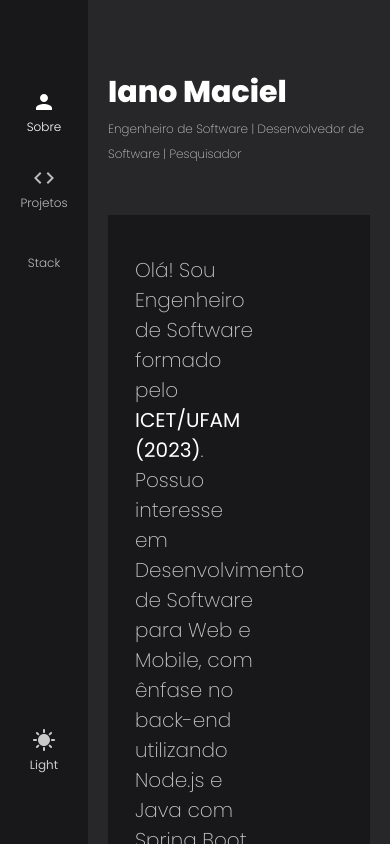
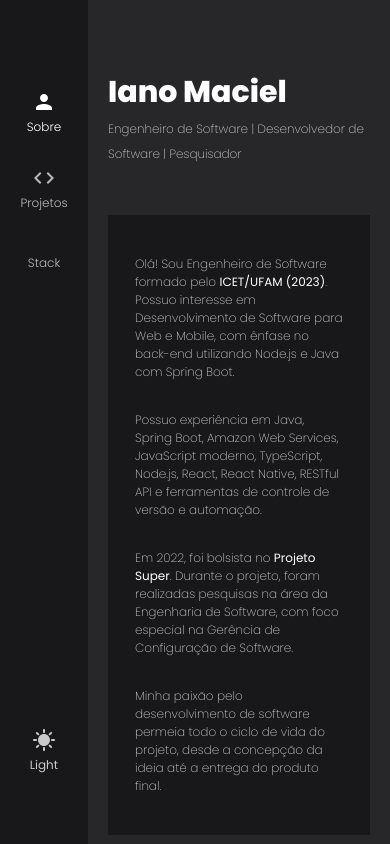
Before and after one commit to IanoMaciel/portfolio, a React (Create React App) app: page / in a window 390 px wide. Built offline with nearby package versions, Linux system fonts and the light colour scheme; some icons are missing.

Commit message:
feat: responsive

```diff
--- a/src/components/AboutMeCard/styles.ts
+++ b/src/components/AboutMeCard/styles.ts
@@ -7,6 +7,12 @@ export const Container = styled.div`
     display: flex;
     flex-direction: row;
     padding: 10px 27px;
+
+    @media (max-width: 430px) {
+        > div > p {
+            font-size: 12px;
+        }
+    }
 `
 
 export const Contant = styled.div`
@@ -26,6 +32,10 @@ export const Contant = styled.div`
         font-weight: 400;
     }
 
+    @media (max-width: 430px) {
+        width: 100%;
+    }
+
 `
 export const Profile = styled.div`
     width: 40%;
@@ -33,4 +43,8 @@ export const Profile = styled.div`
     display: flex;
     align-items: center;
     justify-content: center;
+
+    @media (max-width: 430px) {
+        display: none;
+    }
 `
--- a/src/components/Card/styles.ts
+++ b/src/components/Card/styles.ts
@@ -46,7 +46,7 @@ export const Information = styled.div`
         width: 100%;
     }
 
-    @media (max-width: 428px) {
+    @media (max-width: 430px) {
 
         h3 {
             font-size: 16px;
--- a/src/components/ContactMe/index.tsx
+++ b/src/components/ContactMe/index.tsx
@@ -1,6 +1,6 @@
 import * as S from './styles'
 
-import { FaGithub, FaLinkedin } from "react-icons/fa";
+import { FaGithub, FaLinkedin, FaWhatsappSquare } from "react-icons/fa";
 import { AiFillInstagram } from 'react-icons/ai';
 import { MdEmail } from "react-icons/md";
 
@@ -20,6 +20,10 @@ export default function ContactMe() {
                 <AiFillInstagram />
             </a>
 
+            <a href="https://wa.me/5592986338449" target="_blank">
+                <FaWhatsappSquare />
+            </a>
+
             <a href="mailto:ianomaciel685@icloud.com?subject=sbject text">
                 <MdEmail />
             </a>
--- a/src/components/ContactMe/styles.ts
+++ b/src/components/ContactMe/styles.ts
@@ -23,4 +23,15 @@ export const Container = styled.div`
             color: ${props => props.theme.colors.primary};
         }
     }
+
+    @media (max-width: 430px) {
+
+        a > svg {
+            font-size: 30px;
+        }
+
+        a {
+            margin-left: 15px;
+        }
+    }
 `;
--- a/src/views/Stack/styles.ts
+++ b/src/views/Stack/styles.ts
@@ -13,7 +13,7 @@ export const Container = styled.div`
         color: ${props => props.theme.colors.secondary}
     }
 
-    @media (max-width: 428px) {
+    @media (max-width: 430px) {
 
         h1 {
             font-size: 30px;
--- a/src/views/about/styles.ts
+++ b/src/views/about/styles.ts
@@ -1,8 +1,7 @@
 import { styled } from 'styled-components';
 
 export const Container = styled.div`
-    @media (max-width: 428px) {
-
+    @media (max-width: 430px) {
         > div > h1 {
             font-size: 30px;
         }
--- a/src/views/projects/styles.ts
+++ b/src/views/projects/styles.ts
@@ -18,7 +18,7 @@ export const ProjectTitle = styled.div`
         color: ${props => props.theme.colors.secondary}
     }
 
-    @media (max-width: 428px) {
+    @media (max-width: 430px) {
 
         h1 {
             font-size: 30px;
```
